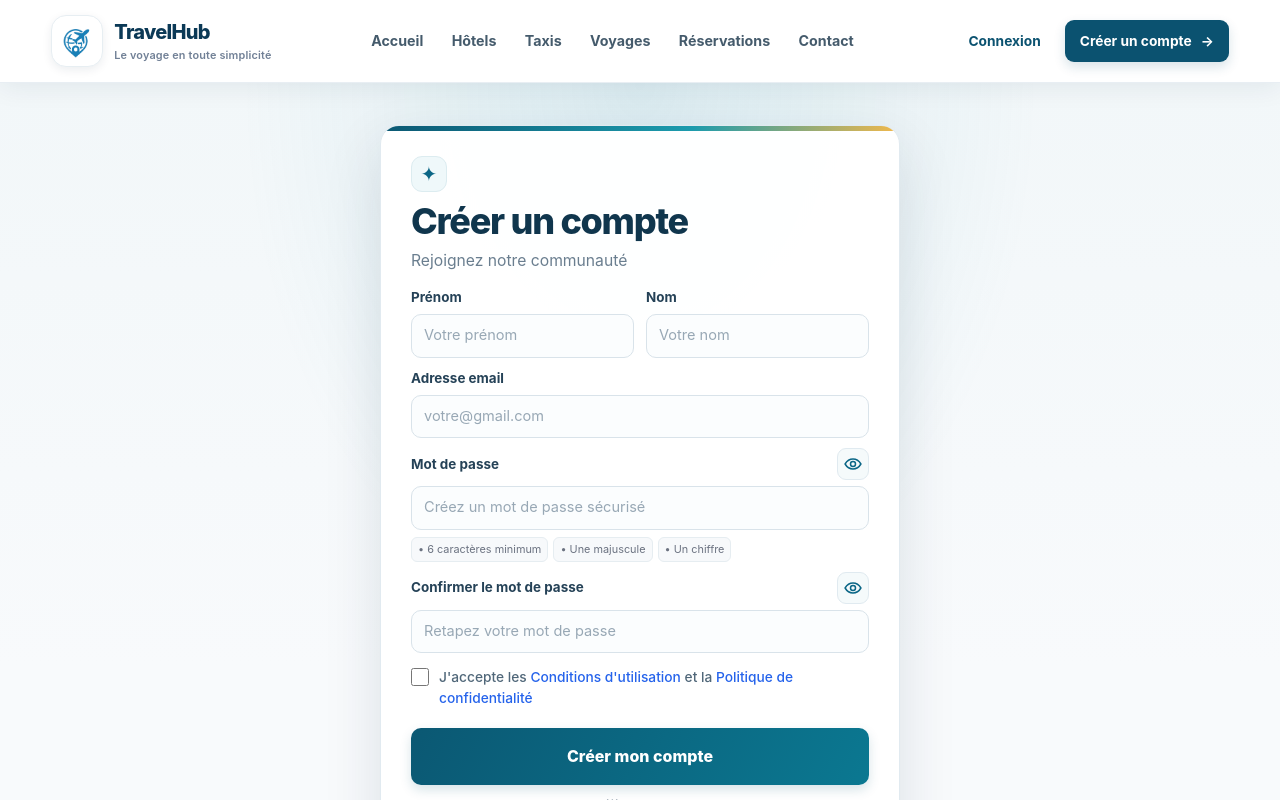
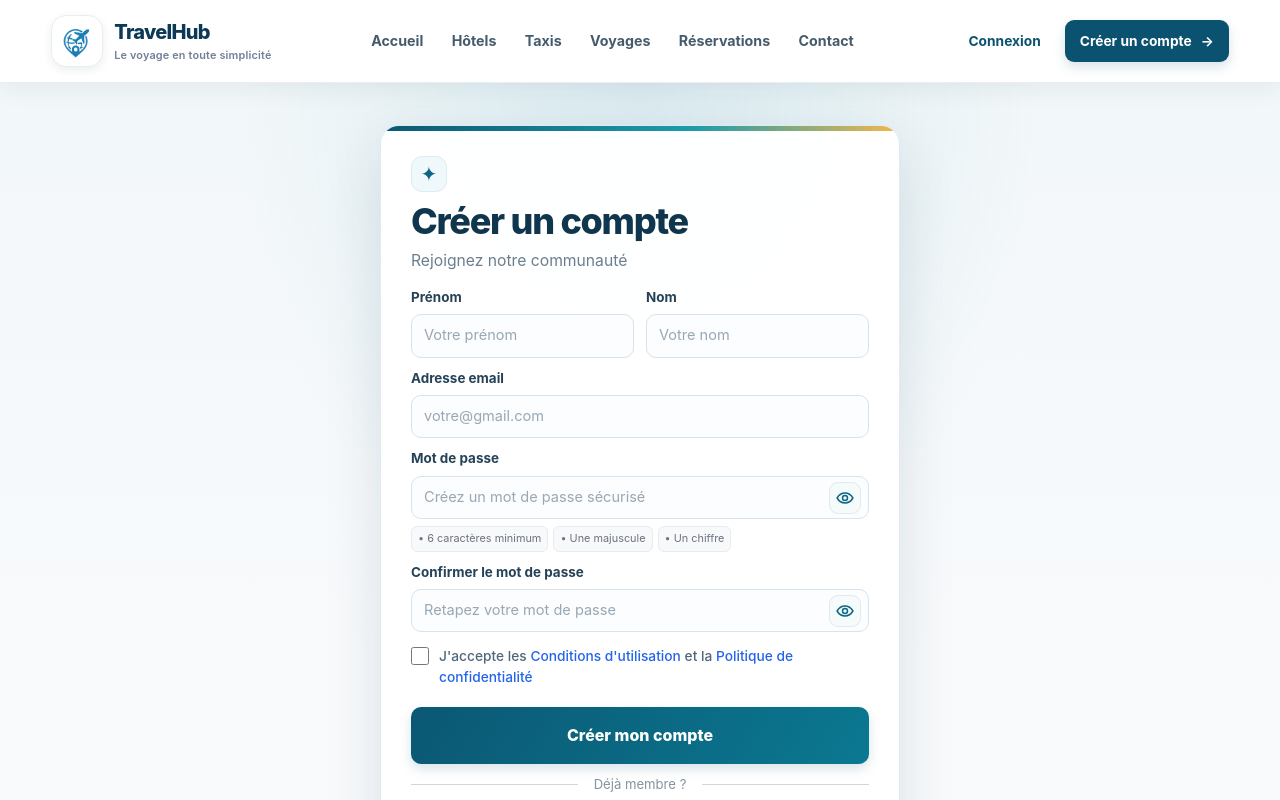
Before and after one commit to SaifEddineDev/projet-soa, a React (Create React App) app: page /register in a window 1280 px wide. Shown: the top 800 px of the page. Built offline with nearby package versions, Linux system fonts and the light colour scheme; no server answers.

Commit message:
Place password visibility controls inside fields

```diff
--- a/src/components/login/login.js
+++ b/src/components/login/login.js
@@ -300,6 +300,18 @@ const Login = ({ onForgotPassword, onSignup }) => {
               <label htmlFor="password" className="form-label">
                 Mot de passe
               </label>
+            </div>
+            <div className="password-input-wrap">
+              <input
+                type={showPassword ? "text" : "password"}
+                id="password"
+                name="password"
+                value={formData.password}
+                onChange={handleChange}
+                className={`form-input ${errors.password ? 'error' : ''}`}
+                placeholder="Votre mot de passe"
+                autoComplete="current-password"
+              />
               <button
                 type="button"
                 className="show-password-btn"
@@ -315,16 +327,6 @@ const Login = ({ onForgotPassword, onSignup }) => {
                 </svg>
               </button>
             </div>
-            <input
-              type={showPassword ? "text" : "password"}
-              id="password"
-              name="password"
-              value={formData.password}
-              onChange={handleChange}
-              className={`form-input ${errors.password ? 'error' : ''}`}
-              placeholder="Votre mot de passe"
-              autoComplete="current-password"
-            />
             {errors.password && (
               <div className="error-message">{errors.password}</div>
             )}
--- a/src/components/register/register.js
+++ b/src/components/register/register.js
@@ -217,6 +217,18 @@ const Register = ({ onRegister, onLogin }) => {
               <label htmlFor="password" className="form-label">
                 Mot de passe
               </label>
+            </div>
+            <div className="password-input-wrap">
+              <input
+                type={showPassword ? "text" : "password"}
+                id="password"
+                name="password"
+                value={formData.password}
+                onChange={handleChange}
+                className={`form-input ${errors.password ? 'error' : ''}`}
+                placeholder="Créez un mot de passe sécurisé"
+                autoComplete="new-password"
+              />
               <button
                 type="button"
                 className="show-password-btn"
@@ -232,16 +244,6 @@ const Register = ({ onRegister, onLogin }) => {
                 </svg>
               </button>
             </div>
-            <input
-              type={showPassword ? "text" : "password"}
-              id="password"
-              name="password"
-              value={formData.password}
-              onChange={handleChange}
-              className={`form-input ${errors.password ? 'error' : ''}`}
-              placeholder="Créez un mot de passe sécurisé"
-              autoComplete="new-password"
-            />
             {errors.password && (
               <div className="error-message">{errors.password}</div>
             )}
@@ -263,6 +265,18 @@ const Register = ({ onRegister, onLogin }) => {
               <label htmlFor="confirmPassword" className="form-label">
                 Confirmer le mot de passe
               </label>
+            </div>
+            <div className="password-input-wrap">
+              <input
+                type={showConfirmPassword ? "text" : "password"}
+                id="confirmPassword"
+                name="confirmPassword"
+                value={formData.confirmPassword}
+                onChange={handleChange}
+                className={`form-input ${errors.confirmPassword ? 'error' : ''}`}
+                placeholder="Retapez votre mot de passe"
+                autoComplete="new-password"
+              />
               <button
                 type="button"
                 className="show-password-btn"
@@ -278,16 +292,6 @@ const Register = ({ onRegister, onLogin }) => {
                 </svg>
               </button>
             </div>
-            <input
-              type={showConfirmPassword ? "text" : "password"}
-              id="confirmPassword"
-              name="confirmPassword"
-              value={formData.confirmPassword}
-              onChange={handleChange}
-              className={`form-input ${errors.confirmPassword ? 'error' : ''}`}
-              placeholder="Retapez votre mot de passe"
-              autoComplete="new-password"
-            />
             {errors.confirmPassword && (
               <div className="error-message">{errors.confirmPassword}</div>
             )}
--- a/src/site-polish.css
+++ b/src/site-polish.css
@@ -316,6 +316,9 @@ img { max-width: 100%; }
 .main-content .login-button:hover:not(:disabled), .main-content .register-button:hover:not(:disabled) { transform: translateY(-1px); background: linear-gradient(120deg, #08465f, #09657b); box-shadow: 0 10px 22px rgba(11,88,115,.23); }
 .main-content .login-container .show-password-btn, .main-content .register-container .show-password-btn {
   display: inline-grid;
+  position: absolute;
+  top: 50%;
+  right: 8px;
   width: 32px;
   height: 32px;
   flex: 0 0 32px;
@@ -326,8 +329,11 @@ img { max-width: 100%; }
   color: #0b6686;
   background: #f5fafb;
   line-height: 1;
+  transform: translateY(-50%);
   transition: color .18s ease, border-color .18s ease, background .18s ease;
 }
+.main-content .login-container .password-input-wrap, .main-content .register-container .password-input-wrap { position: relative; width: 100%; }
+.main-content .login-container .password-input-wrap .form-input, .main-content .register-container .password-input-wrap .form-input { width: 100%; padding-right: 50px; }
 .main-content .login-container .show-password-btn:hover, .main-content .register-container .show-password-btn:hover { border-color: #b9d3dc; color: #08465f; background: #eaf5f7; }
 .main-content .login-container .show-password-btn:focus-visible, .main-content .register-container .show-password-btn:focus-visible { outline: 3px solid rgba(11,120,145,.2); outline-offset: 2px; }
 .main-content .login-container .demo-login-container { margin-top: 0; padding: 11px; border: 1px solid #e5edf2; border-radius: 11px; background: #f8fbfc; }
```
